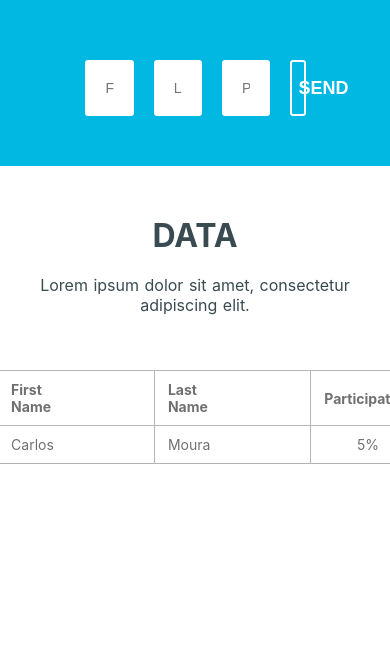
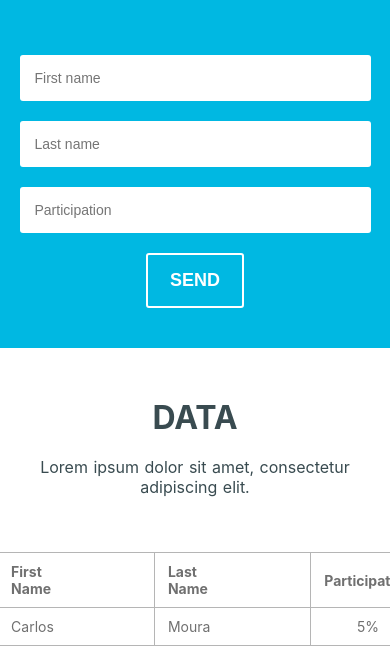
Before and after one commit to MatheusBaldi/cotabox-challenge, a Nuxt app in the folder frontend/: page / in a window 390 px wide. Shown: the top 670 px of the page. Built offline with nearby package versions, Linux system fonts and the light colour scheme.

Commit message:
Make input fields and button responsive with flex-box

```diff
--- a/frontend/components/CreatePerson.vue
+++ b/frontend/components/CreatePerson.vue
@@ -1,19 +1,11 @@
 <template>
   <div class="header">
-    <el-row :gutter="20" type="flex" justify="center">
-      <el-col :span="4">
-        <input  placeholder="First name" v-model="firstName"></input>
-      </el-col>
-      <el-col :span="4">
-        <input  placeholder="Last name" v-model="lastName"></input>
-      </el-col>
-      <el-col :span="4">
-        <input  placeholder="Participation" v-model="participation"></input>
-      </el-col>
-      <el-col :span="2">
+    <div class="container">
+        <input  placeholder="First name" v-model="firstName"/>
+        <input  placeholder="Last name" v-model="lastName"/>
+        <input  placeholder="Participation" v-model="participation"/>
         <button class="btn" plain>SEND</button>
-      </el-col>
-    </el-row>
+    </div>
   </div>
 </template>
 
@@ -21,9 +13,9 @@
 export default {
   asyncData(){
     return {
-      firstName,
-      lastName,
-      participation
+      firstName: '',
+      lastName: '',
+      participation: ''
     }
   }
 
@@ -31,28 +23,52 @@ export default {
 </script>
 
 <style scoped>
-.header, input, button{
-  height: 100%;
+.container {
+  display: flex;
+  flex-direction: row;
+  flex-wrap: wrap;
+  justify-content: center;
+  align-content: center;
+}
+.header {
   width: 100%;
 }
-input, button{
+input, button {
   border-radius: 3px;
+  padding: 15px;
+  margin: 10px;
 }
-.header, button{
+.header, button {
   background-color: #00b8e2;
 }
-.header{
-  padding-top: 60px;
-  padding-bottom: 50px;
+.header {
+  width: 100%;
+  padding-top: 45px;
+  padding-bottom: 30px;
 }
-input{
+@media only screen and (min-width: 0px) {
+  input {width: 90%}
+  button {width: 25%}
+}
+@media only screen and (min-width: 860px) {
+  input {width: 25%}
+  button {width: 15%}
+}
+@media only screen and (min-width: 1000px) {
+  input {width: 16%}
+  button {width: 8%}
+}
+@media only screen and (min-width: 1920px) {
+  input {width: 16%}
+  button {width: 8%}
+}
+input {
   color: rgb(80, 75, 75);
   background-color: #fff;
   font-size: 14px;
-  padding: 20px;
   border-width: 0px;
 }
-button{
+button {
   color: #fff;
   font-weight: bold;
   font-size: 18px;
```
